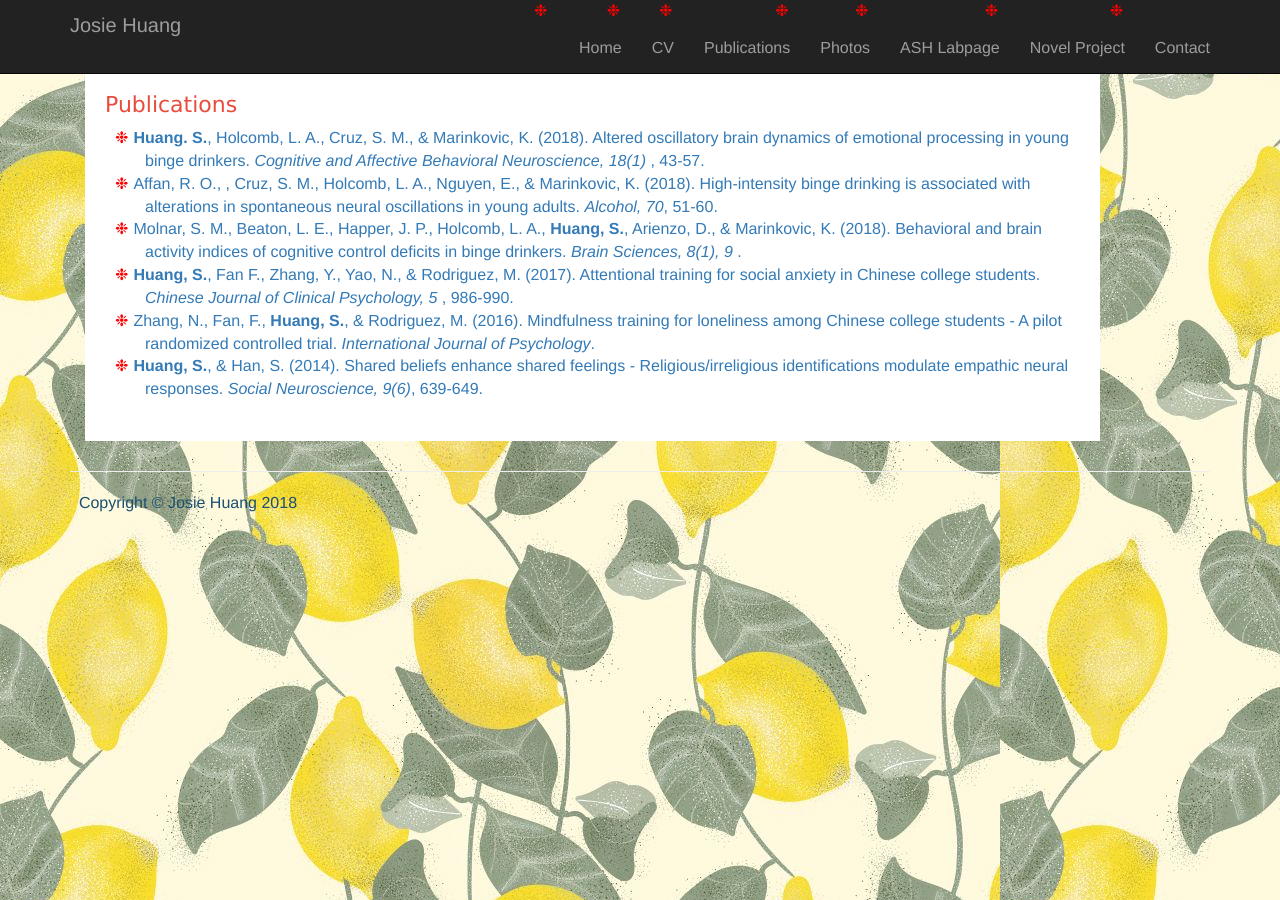
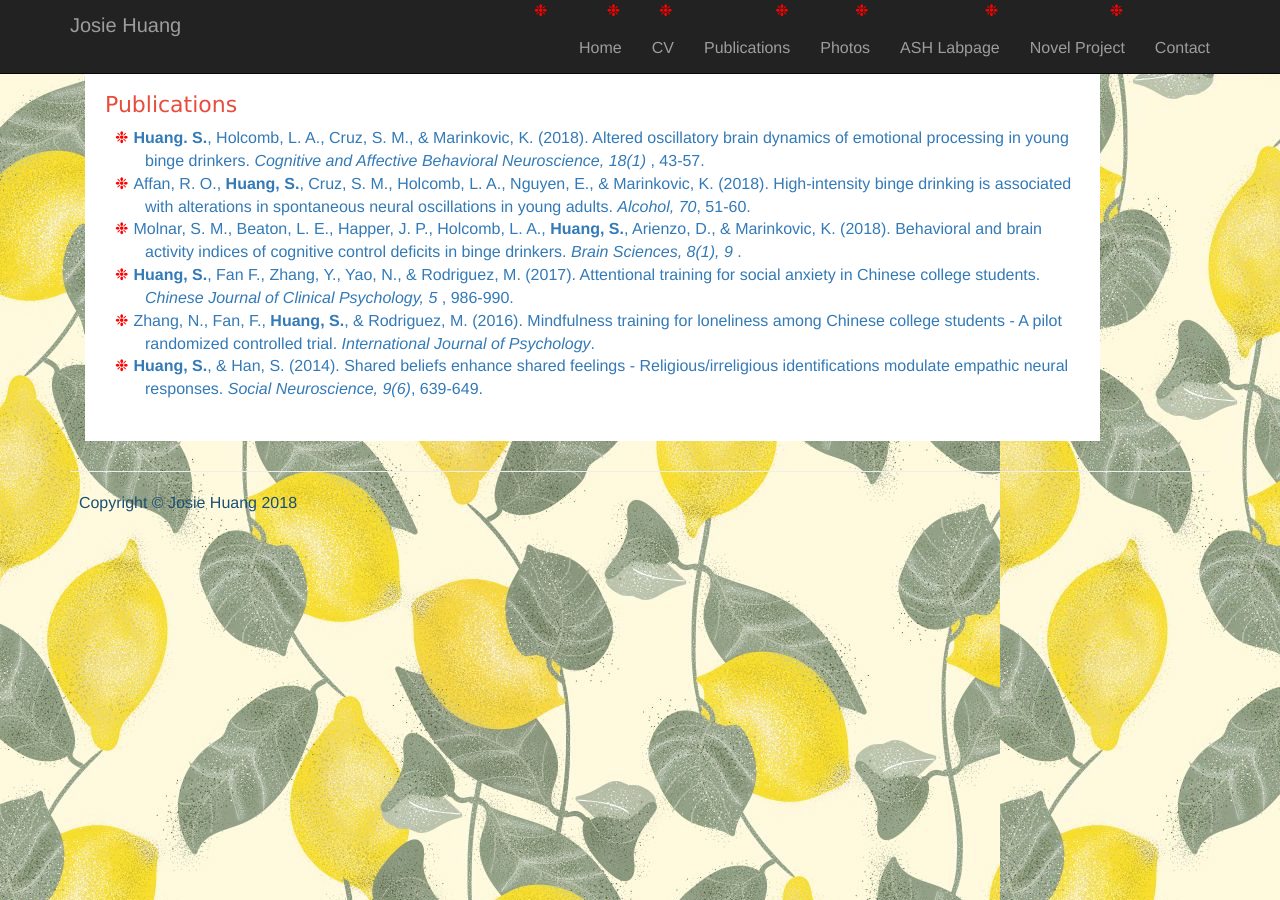
Before and after one commit to josie-shuang/josie-shuang.github.io, a Jekyll site: the page built from publications.html, in a window 1280 px wide. Built offline with Jekyll 4.4.1, drawn with Linux system fonts in a browser that asks for light colours.

Commit message:
Update _config.yml

```diff
--- a/_config.yml
+++ b/_config.yml
@@ -81,17 +81,17 @@
 
 # Publication List
 publications:
-- title: <b>Huang. S.</b>, Holcomb, L. A., Cruz, S. M., & Marinkovic, K. (2018). Altered oscillatory brain dynamics of emotional processing in young binge drinkers. <i>Cognitive and Affective Behavioral Neuroscience, 18(1) </i>, 43-57.
+- title: <b>Huang. S.</b>, Holcomb, L. A., Cruz, S. M., & Marinkovic, K. (2018). Altered oscillatory brain dynamics of emotional processing in young binge drinkers. <i>Cognitive and Affective Behavioral Neuroscience, 18(1) </i>, 43-57. <br/>
   url: https://link.springer.com/article/10.3758/s13415-017-0551-7
-- title: Affan, R. O., <b?Huang, S.</b>, Cruz, S. M., Holcomb, L. A., Nguyen, E., & Marinkovic, K. (2018). High-intensity binge drinking is associated with alterations in spontaneous neural oscillations in young adults. <i>Alcohol, 70</i>, 51-60.
+- title: Affan, R. O., <b>Huang, S.</b>, Cruz, S. M., Holcomb, L. A., Nguyen, E., & Marinkovic, K. (2018). High-intensity binge drinking is associated with alterations in spontaneous neural oscillations in young adults. <i>Alcohol, 70</i>, 51-60. <br/>
   url: https://www.sciencedirect.com/science/article/pii/S0741832917308686
-- title: Molnar, S. M., Beaton, L. E., Happer, J. P., Holcomb, L. A., <b> Huang, S.</b>, Arienzo, D., & Marinkovic, K. (2018). Behavioral and brain activity indices of cognitive control deficits in binge drinkers. <i>Brain Sciences, 8(1), 9 </i>.
+- title: Molnar, S. M., Beaton, L. E., Happer, J. P., Holcomb, L. A., <b> Huang, S.</b>, Arienzo, D., & Marinkovic, K. (2018). Behavioral and brain activity indices of cognitive control deficits in binge drinkers. <i>Brain Sciences, 8(1), 9 </i>. <br/>
   url: http://www.mdpi.com/2076-3425/8/1/9
-- title: <b>Huang, S.</b>, Fan F., Zhang, Y., Yao, N., & Rodriguez, M. (2017). Attentional training for social anxiety in Chinese college students. <i> Chinese Journal of Clinical Psychology, 5 </i>, 986-990.
+- title: <b>Huang, S.</b>, Fan F., Zhang, Y., Yao, N., & Rodriguez, M. (2017). Attentional training for social anxiety in Chinese college students. <i> Chinese Journal of Clinical Psychology, 5 </i>, 986-990. <br/>
   url: /
-- title: Zhang, N., Fan, F., <b>Huang, S.</b>, & Rodriguez, M. (2016). Mindfulness training for loneliness among Chinese college students - A pilot randomized controlled trial. <i>International Journal of Psychology</i>.
+- title: Zhang, N., Fan, F., <b>Huang, S.</b>, & Rodriguez, M. (2016). Mindfulness training for loneliness among Chinese college students - A pilot randomized controlled trial. <i>International Journal of Psychology</i>.  <br/>
   url: https://onlinelibrary.wiley.com/doi/abs/10.1002/ijop.12394
-- title: <b>Huang, S.</b>, & Han, S. (2014). Shared beliefs enhance shared feelings - Religious/irreligious identifications modulate empathic neural responses. <i> Social Neuroscience, 9(6)</i>, 639-649.
+- title: <b>Huang, S.</b>, & Han, S. (2014). Shared beliefs enhance shared feelings - Religious/irreligious identifications modulate empathic neural responses. <i> Social Neuroscience, 9(6)</i>, 639-649. <br/>
   url: https://www.tandfonline.com/doi/abs/10.1080/17470919.2014.934396
 
 
```
